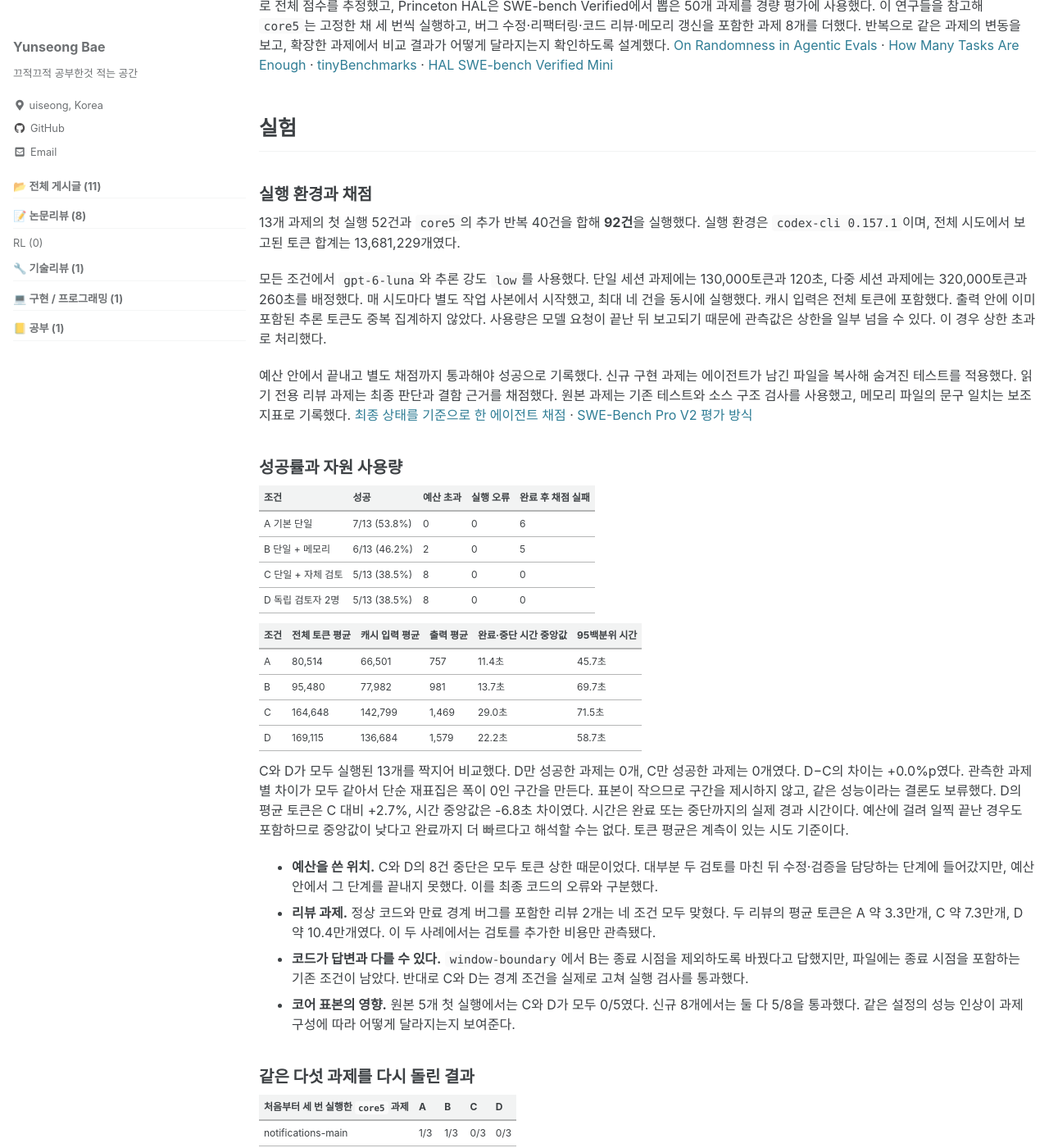
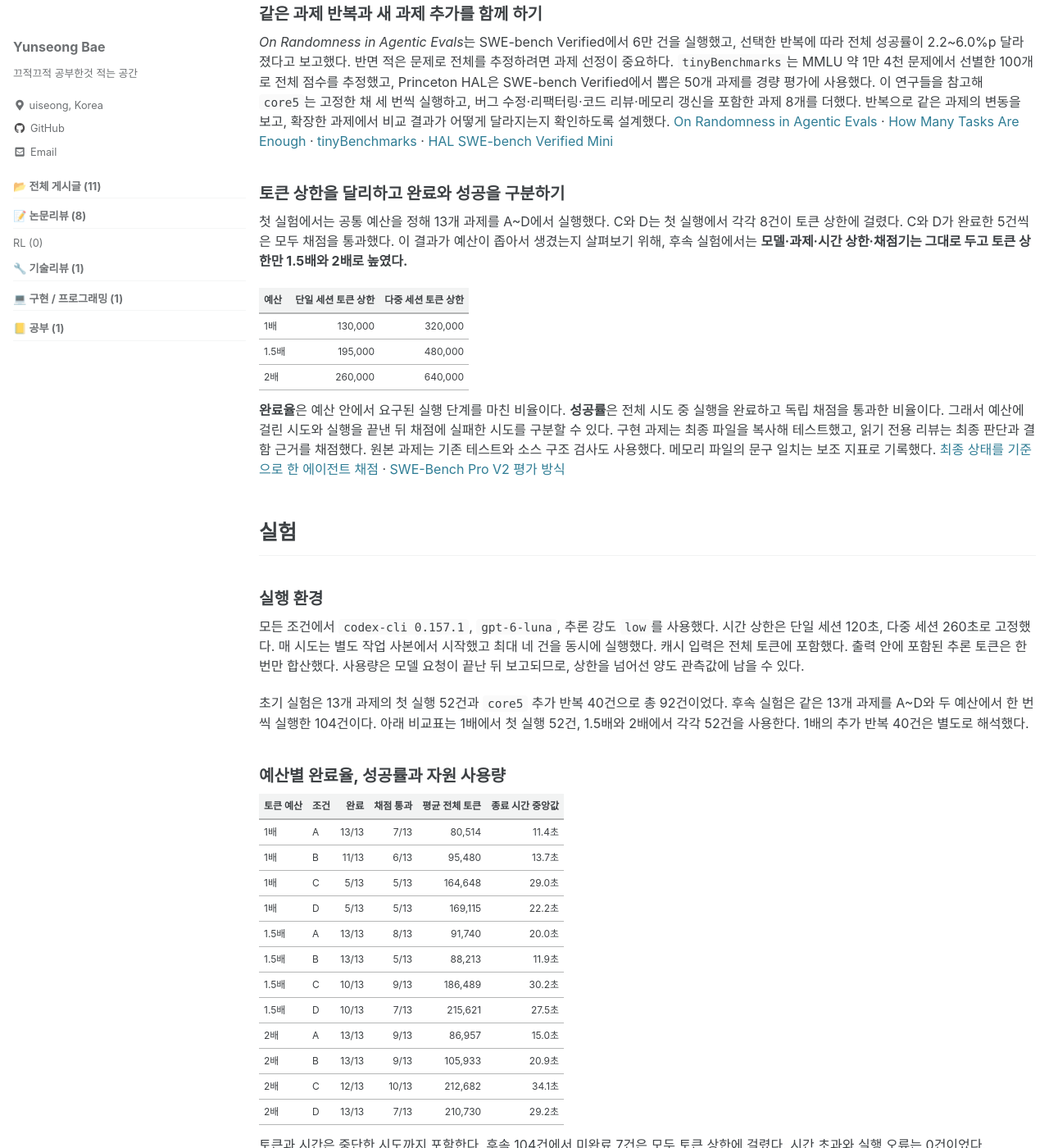
Before and after one commit to iris112-sung/iris112-sung.github.io, a Jekyll site: the page built from _posts/기술리뷰/2026-11-24-dual-brain-benchmark.md, in a window 1280 px wide and 1400 px high, scrolled down 1387 px. Shown: the whole window at 82% size. Built offline with Jekyll 4.4.1, drawn with Linux system fonts in a browser that asks for light colours; cached includes are drawn as plain includes; some of the changed text lies outside the part shown.

Commit message:
Integrate Dual-Brain token budget follow-up

```diff
--- a/_posts/기술리뷰/2026-11-24-dual-brain-benchmark.md
+++ b/_posts/기술리뷰/2026-11-24-dual-brain-benchmark.md
@@ -11,7 +11,9 @@ classes: wide
 
 코딩 에이전트가 한 작업에서 설계의 타당성과 구현의 정확성을 모두 검토하도록 하는 방법을 살펴보다가 Dual-Brain 저장소를 읽었다. 이 스킬은 검토를 두 역할로 나눈다. 우뇌는 설계가 문제를 해결하는지와 변경이 다른 구성 요소에 어떤 영향을 주는지 본다. 좌뇌는 실제 코드에서 입력과 출력의 계약, 경계 조건, 기존 동작을 확인한다. 메인 에이전트는 두 검토의 근거를 종합해 필요한 변경을 적용하고 최종 결과를 검증한다. 이후 작업에 필요한 결정은 프로젝트 메모리에 남길 수 있다. [Dual-Brain 한국어 README](https://github.com/sleeplesshan/dual-brain/blob/1729cfda50c18b74029ad449aa2698a6ec558c84/README.ko.md)
 
-예를 들어 알림 발송에 Slack을 추가한다면 설계 검토에서는 기존 발송 경로를 어떻게 활용할지 살핀다. 구현 검토에서는 실제 Slack API와 기존 호출 방식, 알림을 끈 사용자의 동작을 확인한다. 두 관점이 서로 다른 문제를 본다는 점에서 이 구조에 관심이 갔다. 그렇다면 **한 에이전트가 같은 두 관점으로 검토할 때와 비교해서, 별도의 검토자에게 맡기는 방식은 같은 예산 안에서 더 많은 과제를 해결할 수 있을까?**
+예를 들어 알림 발송에 Slack을 추가한다면 설계 검토에서는 기존 발송 경로를 어떻게 활용할지 살핀다. 구현 검토에서는 실제 Slack API와 기존 호출 방식, 알림을 끈 사용자의 동작을 확인한다. 여기서 두 가지 질문이 생겼다. **같은 모델과 예산에서 두 관점의 검토를 별도 에이전트에 맡기면 더 많은 과제를 해결할 수 있을까? 토큰 예산을 늘리면 완료율과 성공률은 각각 어떻게 달라질까?**
+
+이를 확인하기 위해 같은 13개 과제에서 네 가지 에이전트 구성을 비교하고, 시간 상한을 고정한 채 토큰 상한을 1배·1.5배·2배로 바꿨다. 2배에서는 독립 검토를 맡긴 구성이 모든 과제를 끝냈고, 더 많은 산출물이 채점을 통과한 쪽은 한 에이전트가 두 관점을 모두 검토한 구성이었다. 두 결과가 갈린 이유를 살피기 위해 검토자의 발견과 최종 답변도 대조했다.
 
 ## 기존 평가 방식과 의문
 
@@ -38,38 +40,56 @@ C와 D에는 원본 스킬의 같은 역할 프롬프트와 변경 판단 기준
 
 *On Randomness in Agentic Evals*는 SWE-bench Verified에서 6만 건을 실행했고, 선택한 반복에 따라 전체 성공률이 2.2~6.0%p 달라졌다고 보고했다. 반면 적은 문제로 전체를 추정하려면 과제 선정이 중요하다. `tinyBenchmarks`는 MMLU 약 1만 4천 문제에서 선별한 100개로 전체 점수를 추정했고, Princeton HAL은 SWE-bench Verified에서 뽑은 50개 과제를 경량 평가에 사용했다. 이 연구들을 참고해 `core5`는 고정한 채 세 번씩 실행하고, 버그 수정·리팩터링·코드 리뷰·메모리 갱신을 포함한 과제 8개를 더했다. 반복으로 같은 과제의 변동을 보고, 확장한 과제에서 비교 결과가 어떻게 달라지는지 확인하도록 설계했다. [On Randomness in Agentic Evals](https://arxiv.org/abs/2602.07150v3) · [How Many Tasks Are Enough](https://arxiv.org/abs/2607.12338) · [tinyBenchmarks](https://proceedings.mlr.press/v235/maia-polo24a.html) · [HAL SWE-bench Verified Mini](https://hal.cs.princeton.edu/swebench_verified_mini)
 
+### 토큰 상한을 달리하고 완료와 성공을 구분하기
+
+첫 실험에서는 공통 예산을 정해 13개 과제를 A~D에서 실행했다. C와 D는 첫 실행에서 각각 8건이 토큰 상한에 걸렸다. C와 D가 완료한 5건씩은 모두 채점을 통과했다. 이 결과가 예산이 좁아서 생겼는지 살펴보기 위해, 후속 실험에서는 **모델·과제·시간 상한·채점기는 그대로 두고 토큰 상한만 1.5배와 2배로 높였다.**
+
+| 예산 | 단일 세션 토큰 상한 | 다중 세션 토큰 상한 |
+| --- | ---: | ---: |
+| 1배 | 130,000 | 320,000 |
+| 1.5배 | 195,000 | 480,000 |
+| 2배 | 260,000 | 640,000 |
+
+**완료율**은 예산 안에서 요구된 실행 단계를 마친 비율이다. **성공률**은 전체 시도 중 실행을 완료하고 독립 채점을 통과한 비율이다. 그래서 예산에 걸린 시도와 실행을 끝낸 뒤 채점에 실패한 시도를 구분할 수 있다. 구현 과제는 최종 파일을 복사해 테스트했고, 읽기 전용 리뷰는 최종 판단과 결함 근거를 채점했다. 원본 과제는 기존 테스트와 소스 구조 검사도 사용했다. 메모리 파일의 문구 일치는 보조 지표로 기록했다. [최종 상태를 기준으로 한 에이전트 채점](https://www.anthropic.com/research/demystifying-evals-for-ai-agents) · [SWE-Bench Pro V2 평가 방식](https://arxiv.org/abs/2610.24206)
+
 ## 실험
 
-### 실행 환경과 채점
+### 실행 환경
 
-13개 과제의 첫 실행 52건과 `core5`의 추가 반복 40건을 합해 **92건**을 실행했다. 실행 환경은 `codex-cli 0.157.1`이며, 전체 시도에서 보고된 토큰 합계는 13,681,229개였다.
+모든 조건에서 `codex-cli 0.157.1`, `gpt-6-luna`, 추론 강도 `low`를 사용했다. 시간 상한은 단일 세션 120초, 다중 세션 260초로 고정했다. 매 시도는 별도 작업 사본에서 시작했고 최대 네 건을 동시에 실행했다. 캐시 입력은 전체 토큰에 포함했다. 출력 안에 포함된 추론 토큰은 한 번만 합산했다. 사용량은 모델 요청이 끝난 뒤 보고되므로, 상한을 넘어선 양도 관측값에 남을 수 있다.
 
-모든 조건에서 `gpt-6-luna`와 추론 강도 `low`를 사용했다. 단일 세션 과제에는 130,000토큰과 120초, 다중 세션 과제에는 320,000토큰과 260초를 배정했다. 매 시도마다 별도 작업 사본에서 시작했고, 최대 네 건을 동시에 실행했다. 캐시 입력은 전체 토큰에 포함했다. 출력 안에 이미 포함된 추론 토큰도 중복 집계하지 않았다. 사용량은 모델 요청이 끝난 뒤 보고되기 때문에 관측값은 상한을 일부 넘을 수 있다. 이 경우 상한 초과로 처리했다.
+초기 실험은 13개 과제의 첫 실행 52건과 `core5` 추가 반복 40건으로 총 92건이었다. 후속 실험은 같은 13개 과제를 A~D와 두 예산에서 한 번씩 실행한 104건이다. 아래 비교표는 1배에서 첫 실행 52건, 1.5배와 2배에서 각각 52건을 사용한다. 1배의 추가 반복 40건은 별도로 해석했다.
 
-예산 안에서 끝내고 별도 채점까지 통과해야 성공으로 기록했다. 신규 구현 과제는 에이전트가 남긴 파일을 복사해 숨겨진 테스트를 적용했다. 읽기 전용 리뷰 과제는 최종 판단과 결함 근거를 채점했다. 원본 과제는 기존 테스트와 소스 구조 검사를 사용했고, 메모리 파일의 문구 일치는 보조 지표로 기록했다. [최종 상태를 기준으로 한 에이전트 채점](https://www.anthropic.com/research/demystifying-evals-for-ai-agents) · [SWE-Bench Pro V2 평가 방식](https://arxiv.org/abs/2610.24206)
+### 예산별 완료율, 성공률과 자원 사용량
 
-### 성공률과 자원 사용량
+| 토큰 예산 | 조건 | 완료 | 채점 통과 | 평균 전체 토큰 | 종료 시간 중앙값 |
+| --- | --- | ---: | ---: | ---: | ---: |
+| 1배 | A | 13/13 | 7/13 | 80,514 | 11.4초 |
+| 1배 | B | 11/13 | 6/13 | 95,480 | 13.7초 |
+| 1배 | C | 5/13 | 5/13 | 164,648 | 29.0초 |
+| 1배 | D | 5/13 | 5/13 | 169,115 | 22.2초 |
+| 1.5배 | A | 13/13 | 8/13 | 91,740 | 20.0초 |
+| 1.5배 | B | 13/13 | 5/13 | 88,213 | 11.9초 |
+| 1.5배 | C | 10/13 | 9/13 | 186,489 | 30.2초 |
+| 1.5배 | D | 10/13 | 7/13 | 215,621 | 27.5초 |
+| 2배 | A | 13/13 | 9/13 | 86,957 | 15.0초 |
+| 2배 | B | 13/13 | 9/13 | 105,933 | 20.9초 |
+| 2배 | C | 12/13 | 10/13 | 212,682 | 34.1초 |
+| 2배 | D | 13/13 | 7/13 | 210,730 | 29.2초 |
 
-| 조건 | 성공 | 예산 초과 | 실행 오류 | 완료 후 채점 실패 |
-| --- | --- | --- | --- | --- |
-| A 기본 단일 | 7/13 (53.8%) | 0 | 0 | 6 |
-| B 단일 + 메모리 | 6/13 (46.2%) | 2 | 0 | 5 |
-| C 단일 + 자체 검토 | 5/13 (38.5%) | 8 | 0 | 0 |
-| D 독립 검토자 2명 | 5/13 (38.5%) | 8 | 0 | 0 |
+토큰과 시간은 중단한 시도까지 포함한다. 후속 104건에서 미완료 7건은 모두 토큰 상한에 걸렸다. 시간 초과와 실행 오류는 0건이었다.
 
-| 조건 | 전체 토큰 평균 | 캐시 입력 평균 | 출력 평균 | 완료·중단 시간 중앙값 | 95백분위 시간 |
-| --- | --- | --- | --- | --- | --- |
-| A | 80,514 | 66,501 | 757 | 11.4초 | 45.7초 |
-| B | 95,480 | 77,982 | 981 | 13.7초 | 69.7초 |
-| C | 164,648 | 142,799 | 1,469 | 29.0초 | 71.5초 |
-| D | 169,115 | 136,684 | 1,579 | 22.2초 | 58.7초 |
+### C와 D의 완료율이 성공률로 이어진 정도
 
-C와 D가 모두 실행된 13개를 짝지어 비교했다. D만 성공한 과제는 0개, C만 성공한 과제는 0개였다. D−C의 차이는 +0.0%p였다. 관측한 과제별 차이가 모두 같아서 단순 재표집은 폭이 0인 구간을 만든다. 표본이 작으므로 구간을 제시하지 않고, 같은 성능이라는 결론도 보류했다. D의 평균 토큰은 C 대비 +2.7%, 시간 중앙값은 -6.8초 차이였다. 시간은 완료 또는 중단까지의 실제 경과 시간이다. 예산에 걸려 일찍 끝난 경우도 포함하므로 중앙값이 낮다고 완료까지 더 빠르다고 해석할 수는 없다. 토큰 평균은 계측이 있는 시도 기준이다.
+**C의 완료율은 38.5% → 76.9% → 92.3%, 성공률은 38.5% → 69.2% → 76.9%였다.** 1배에서 2배로 올리면서 완료가 7건, 채점 통과가 5건 늘었다. D의 완료율은 **38.5% → 76.9% → 100%**, 성공률은 **38.5% → 53.8% → 53.8%**였다. D는 1.5배에서 2배로 올렸을 때 3건을 더 완료했고, 두 예산 모두 채점 통과는 7건이었다.
 
-- **예산을 쓴 위치.** C와 D의 8건 중단은 모두 토큰 상한 때문이었다. 대부분 두 검토를 마친 뒤 수정·검증을 담당하는 단계에 들어갔지만, 예산 안에서 그 단계를 끝내지 못했다. 이를 최종 코드의 오류와 구분했다.
-- **리뷰 과제.** 정상 코드와 만료 경계 버그를 포함한 리뷰 2개는 네 조건 모두 맞혔다. 두 리뷰의 평균 토큰은 A 약 3.3만개, C 약 7.3만개, D 약 10.4만개였다. 이 두 사례에서는 검토를 추가한 비용만 관측됐다.
-- **코드가 답변과 다를 수 있다.** `window-boundary`에서 B는 종료 시점을 제외하도록 바꿨다고 답했지만, 파일에는 종료 시점을 포함하는 기존 조건이 남았다. 반대로 C와 D는 경계 조건을 실제로 고쳐 실행 검사를 통과했다.
-- **코어 표본의 영향.** 원본 5개 첫 실행에서는 C와 D가 모두 0/5였다. 신규 8개에서는 둘 다 5/8을 통과했다. 같은 설정의 성능 인상이 과제 구성에 따라 어떻게 달라지는지 보여준다.
+2배에서 C와 D가 모두 통과한 과제는 7개였다. C만 통과한 과제는 `access_control-memory`, `notifications-main`, `review-expiry` 3개였다. 두 조건이 공통으로 통과한 7개에서 종료 시간 중앙값은 C 30.9초, D 22.3초였다. 이 표본에서 D의 시간상 이점과 C의 성공 건수 차이를 함께 관찰했다.
+
+### 검토 의견이 최종 답변에 반영되지 않은 사례
+
+`review-expiry`는 캐시 조회 함수가 만료 시각과 현재 시각이 같은 순간에도 값을 반환하는지 확인하는 과제다. 계약상 그 순간부터는 `None`을 반환해야 한다. 2배 예산의 D에서 **두 독립 검토자 모두 `cache_store.py:6`에서 `now == expires_at`일 때 오래된 값이 반환된다고 보고했다.** 그러나 두 의견을 받은 최종 에이전트는 결함이 없다는 뜻으로 `CLEAN`을 제출했다. 실행은 완료됐고, 최종 답변 채점에서 실패했다.
+
+이 사례에서는 검토자에게 충분한 예산이 주어졌고 두 검토자가 올바른 근거까지 제공했다. 실패는 **그 근거를 최종 판단에 반영하는 단계**에서 발생했다. 독립 검토를 평가할 때 최종 성공률과 함께, 각 검토자가 어떤 문제를 찾았고 그 문제가 최종 산출물에 어떻게 반영됐는지도 기록할 이유다.
 
 ### 같은 다섯 과제를 다시 돌린 결과
 
@@ -92,40 +112,23 @@ C와 D가 모두 실행된 13개를 짝지어 비교했다. D만 성공한 과
 
 세 번 중 한 번 이상 성공한 과제 수와 세 번 모두 성공한 과제 수를 각각 기록했다. 앞의 값은 여러 결과 중 성공한 것을 고를 수 있을 때, 뒤의 값은 재시도할 때도 일관된 결과가 필요한 경우에 참고할 수 있다. 고정된 적은 과제를 반복하는 방식은 실행기·채점·예산 중단의 회귀를 빠르게 찾는 데 쓸 수 있다. 비교 결론을 새 저장소나 다른 작업까지 넓히려면 과제 유형을 추가하고, 프롬프트를 조정할 때 보지 않은 과제로 다시 확인할 필요가 있다. [τ-bench의 반복 성공 지표](https://arxiv.org/abs/2406.12045) · [과제·벤치마크에 따른 신뢰도](https://arxiv.org/abs/2610.00651)
 
-### 과제별 첫 실행 결과
+## 결과가 의미하는 것
 
-| 과제 | A | B | C | D |
-| --- | --- | --- | --- | --- |
-| notifications-main | 통과 | 채점 실패 | 예산 초과 | 예산 초과 |
-| notifications-trap | 채점 실패 | 채점 실패 | 예산 초과 | 예산 초과 |
-| billing-trap | 채점 실패 | 예산 초과 | 예산 초과 | 예산 초과 |
-| notifications-memory | 통과 | 예산 초과 | 예산 초과 | 예산 초과 |
-| access_control-memory | 통과 | 통과 | 예산 초과 | 예산 초과 |
-| window-boundary | 채점 실패 | 채점 실패 | 통과 | 통과 |
-| batch-retry | 통과 | 통과 | 통과 | 통과 |
-| config-precedence | 통과 | 채점 실패 | 예산 초과 | 예산 초과 |
-| queue-dedup | 채점 실패 | 채점 실패 | 예산 초과 | 예산 초과 |
-| review-clean | 통과 | 통과 | 통과 | 통과 |
-| review-expiry | 통과 | 통과 | 통과 | 통과 |
-| memory-routing | 채점 실패 | 통과 | 통과 | 통과 |
-| format-roundtrip | 채점 실패 | 통과 | 예산 초과 | 예산 초과 |
+**예산은 실행 기회를 결정하고, 검토 결과를 종합하는 방식은 산출물의 품질에 영향을 준다.** 1배에서는 C와 D의 낮은 성공률에 토큰 상한으로 인한 중단이 크게 작용했다. 2배에서는 대부분의 실행이 끝났고, D에서 완료 후 채점 실패가 6건 관찰됐다. 두 조건에서 관찰한 과제별 차이를 설명하려면 운영상 완료 여부, 최종 채점, 검토 의견이 전달되는 과정을 함께 봐야 한다.
 
-| 과제 묶음 | A | B | C | D |
-| --- | --- | --- | --- | --- |
-| 원본 5개 첫 실행 | 3/5 | 1/5 | 0/5 | 0/5 |
-| 신규 8개 첫 실행 | 4/8 | 5/8 | 5/8 | 5/8 |
+운영 비용을 비교하면 2배의 A와 B도 각각 9개를 통과했고, 평균 토큰은 C·D 대비 A가 약 41%, B가 약 50%였다. 복잡한 검토가 필요한 과제에만 두 관점을 필수로 적용하거나 독립 검토를 여는 방식은 다음 실험에서 검증할 만하다. 평가할 때는 같은 과제에서 잘 끝낸 속도와, 주어진 예산에서 얼마나 자주 올바르게 끝냈는지를 함께 기록해야 한다.
 
 ## 한계점 및 향후 연구 방향
 
-이번에는 모델 하나와 한 종류의 예산 설정을 사용했다. 원본의 세 예제 저장소와 직접 작성한 과제도 실제 프로젝트 전반을 대표하기에는 작다. 원본 알림 과제의 일부는 소스 문자열로 채점한다. 또 각 사본에 Git을 초기화했지만 기준 커밋 생성은 생략해, 에이전트가 `git diff HEAD`로 변경분을 확인하기 어려웠다. 중단한 과제는 중단까지의 자원 사용량만 남겼다. [원본 평가 범위](https://github.com/sleeplesshan/dual-brain/blob/1729cfda50c18b74029ad449aa2698a6ec558c84/benchmarks/README.md#core-suite) · [에이전트 평가에서 로그 분석의 역할](https://arxiv.org/html/2605.08545v1)
+세 예산은 모델 하나와 과제 13개에서 비교했다. 과제와 조건별로 예산당 한 번씩 실행했고, 1배와 후속 두 예산은 별도 실행 기간이었다. 따라서 점수 차이가 반복 실행에서도 유지되는지는 후속 검증이 필요하다. 원본 알림 과제 일부는 소스 문자열로 채점한다. 또 작업 사본의 Git 기준 커밋을 생략해, 에이전트가 `git diff HEAD`로 변경분을 확인하기 어려웠다. 중단한 과제의 토큰과 시간은 중단 시점까지의 관측값이다. [원본 평가 범위](https://github.com/sleeplesshan/dual-brain/blob/1729cfda50c18b74029ad449aa2698a6ec558c84/benchmarks/README.md#core-suite) · [에이전트 평가에서 로그 분석의 역할](https://arxiv.org/html/2605.08545v1)
 
-1. **수정 예산을 먼저 확보한다.** 이번 실행의 C와 D는 각 과제에서 정해진 검토를 모두 수행했다. 간단한 과제는 한 에이전트의 짧은 자체 검토로 끝내고, 여러 구성 요소가 얽히거나 근거가 충돌할 때만 독립 검토를 여는 변형을 다음 실험에서 비교할 수 있다. 수정과 최종 테스트에 사용할 예산을 미리 남겨두면, 검토 단계가 자원을 대부분 소비하고 구현이 잘리는 문제를 직접 점검할 수 있다.
-2. **검토에 반복 입력하는 맥락을 줄인다.** 첫 실행에서 각 조건 전체 토큰의 약 81~87%가 캐시 입력이었다. 원본 파일 위치, 재현 조건, 확인해야 할 계약을 짧게 전달하고, 필요한 파일을 검토자가 추가로 확인하는 방식을 비교할 수 있다. 총 토큰 외에 캐시 입력, 출력, 실제 지연을 따로 관찰해야 한다. 캐시 입력 비중은 청구액이나 실제 연산량과 동일한 지표가 아니다.
-3. **기준 커밋과 실행 채점을 보강한다.** 모든 작업 사본에 기준 커밋을 만들어 에이전트 내부에서도 변경분을 확인할 수 있게 한다. 원본 알림 예제에는 기존 문자열 검사에 더해 채널 발송, 사용자 설정, 기존 호출 호환성의 실행 검사를 넣는다. 검토자가 해당 변경을 실제로 재검증했는지도 기록한다.
-4. **두세 예산 구간에서 C와 D를 다시 짝지어 비교한다.** 이번 상한에서 8건이 동시에 잘렸으므로, 넉넉한 상한에서의 완료 품질과 추가 비용은 남은 질문이다. 동일한 과제에서 여러 상한의 성공률과 총토큰을 함께 기록하고, 독립 과제를 추가해 과제 유형별 결과를 확인한다. 역할 전문화의 효과까지 보고 싶다면 동일한 지시를 받은 독립 검토자 두 명을 별도 비교군으로 둘 수 있다.
+1. **최종 단계에서 검토 의견을 대조한다.** 각 발견에 파일 위치, 재현 조건, 영향을 남기고, 메인 에이전트가 반영 여부와 근거를 확인하도록 한다. 검토자의 결함 발견률과 최종 답변에 들어간 발견의 비율을 따로 비교하면 `review-expiry`와 같은 누락을 찾을 수 있다.
+2. **수정과 최종 검증에 쓸 예산을 남겨 둔다.** 짧은 과제는 한 번만 검토하고, 설계 영향이 크거나 근거가 충돌할 때 독립 검토를 여는 변형을 비교할 수 있다. 파일 위치와 확인해야 할 계약을 짧게 전달하고, 검토자 입력·출력과 최종 단계에 든 토큰을 구분해 기록한다.
+3. **같은 예산에서 반복하고 채점을 보강한다.** 과제군과 예산별로 반복 횟수를 맞추고, 새 저장소에서 같은 패턴이 재현되는지 확인한다. 작업 사본에는 기준 커밋을 만들고, 원본 알림 예제에는 채널 발송·사용자 설정·기존 호출 호환성에 대한 실행 검사를 추가한다.
 
 ## 실행 자료
 
 실험은 아래 원본 커밋을 기준으로 진행했다. 원본 회귀 테스트 24개와 배포 프롬프트 일치 검사도 따로 통과했다. [실험에 사용한 Dual-Brain 버전](https://github.com/sleeplesshan/dual-brain/tree/1729cfda50c18b74029ad449aa2698a6ec558c84)
 
-<a href="../../assets/data/dual-brain-benchmark-trials.csv" download>92회 실행 결과 CSV 내려받기</a>. 각 행에 과제, 비교 조건, 반복 번호, 채점 결과, 중단 상태, 경과 시간, 입력·출력 토큰을 기록했다.
+- <a href="../../assets/data/dual-brain-budget-comparison.csv" download>1배·1.5배·2배 비교 CSV 내려받기</a>. 156행으로, 기존 첫 실행 52건과 후속 실행 104건을 함께 담았다. 예산 배율, 완료, 채점 통과, 중단 사유, 토큰과 경과 시간을 과제별로 확인할 수 있다.
+- <a href="../../assets/data/dual-brain-benchmark-trials.csv" download>기존 92회 실행 CSV 내려받기</a>. 첫 실행 52건과 `core5`의 추가 반복 40건을 담았다. 이 중 첫 실행 52건은 위 비교 CSV에도 들어 있다.
```
Also changed, not shown: other parts of _posts/기술리뷰/2026-11-24-dual-brain-benchmark.md (+1 -1 lines), assets/data/dual-brain-budget-comparison.csv (added, +157 -0 lines).
